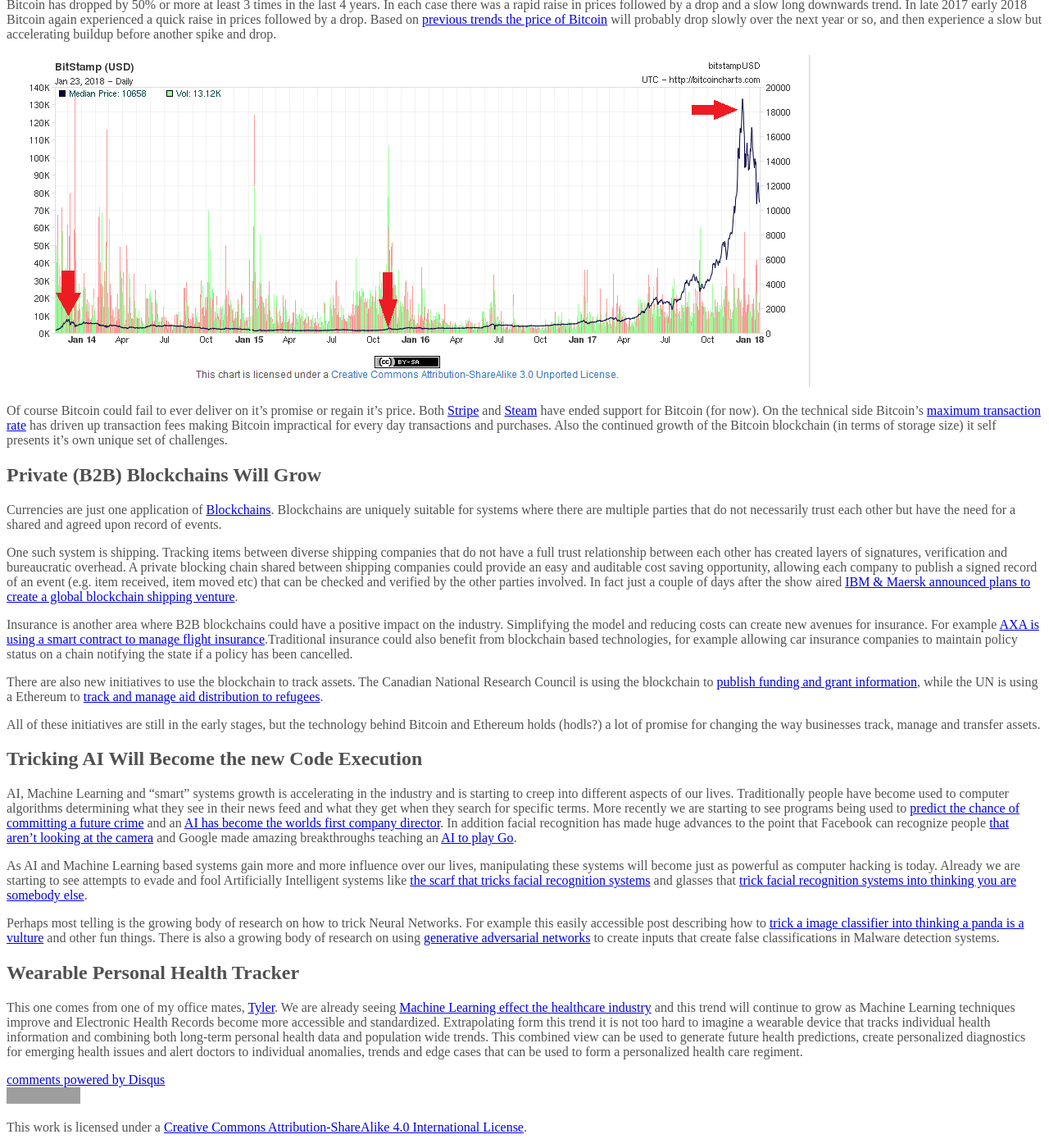
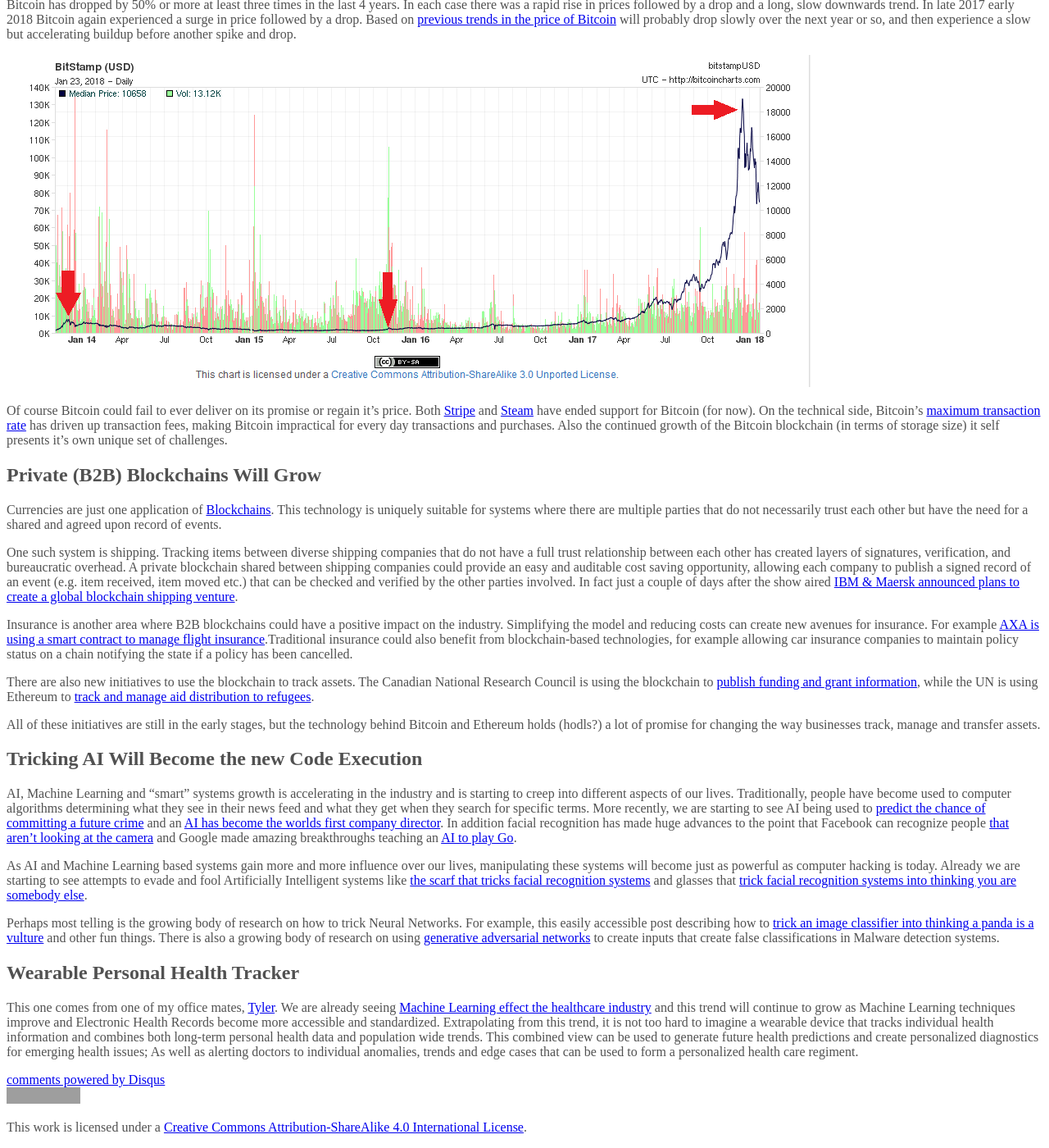
Before and after one commit to tantalum/tantalum.github.io, a Jekyll site: the page built from _posts/2018-01-23-2018-prognostications.markdown, in a window 1280 px wide and 1400 px high, scrolled down 344 px. Shown: the whole window at 82% size. Built offline with Jekyll 4.4.1, drawn with Linux system fonts in a browser that asks for light colours; comment, search, counter and statistics services are not loaded; some of the changed text lies outside the part shown; grey boxes are pictures that could not be loaded.

Commit message:
Grammer fixes for Prognostications

```diff
--- a/_posts/2018-01-23-2018-prognostications.markdown
+++ b/_posts/2018-01-23-2018-prognostications.markdown
@@ -4,38 +4,38 @@
 date: 2018-01-23
 ---
 
-It's the beginning of 2018 and over at [KOPN Tech Radio](https://www.kopn.org/programs/tech-radio/) it's time for our yearly prognostications. Obviously no one can predict the future so take everything said below with a grain (our a tablespoon) of salt. With that said, are my main predictions for the 2018 and the future. Sadly reaching the singularity isn't one of them.
+It's the beginning of 2018 and over at [KOPN Tech Radio](https://www.kopn.org/programs/tech-radio/) it's time for our yearly prognostications. Obviously no one can predict the future so take everything said below with a grain (or a tablespoon) of salt. With that said, here are my main predictions for 2018 and the future. Sadly reaching the singularity isn't one of them.
 
 <!--more-->
 
 ## Bitcoin Will Stagnate in 2018
 
-Bitcoin has dropped by 50% or more at least 3 times in the last 4 years. In each case there was a rapid raise in prices followed by a drop and a slow long downwards trend. In late 2017 early 2018 Bitcoin again experienced a quick raise in prices followed by a drop. Based on [previous trends the price of Bitcoin](https://bitcoincharts.com/charts/bitstampUSD#rg2920zczsg2014-01-23zeg2018-01-24ztgMzm1g10zm2g25zv) will probably drop slowly over the next year or so, and then experience a slow but accelerating buildup before another spike and drop.
+Bitcoin has dropped by 50% or more at least three times in the last 4 years. In each case there was a rapid rise in prices followed by a drop and a long, slow downwards trend. In late 2017 early 2018 Bitcoin again experienced a surge in price followed by a drop. Based on [previous trends in the price of Bitcoin](https://bitcoincharts.com/charts/bitstampUSD#rg2920zczsg2014-01-23zeg2018-01-24ztgMzm1g10zm2g25zv) will probably drop slowly over the next year or so, and then experience a slow but accelerating buildup before another spike and drop.
 
 ![Bitcoin Price Chart](/img/bitcoin-chart-jan-14-jan-18.png)
 
-Of course Bitcoin could fail to ever deliver on it's promise or regain it's price. Both [Stripe](https://stripe.com/blog/ending-bitcoin-support) and [Steam](https://steamcommunity.com/games/593110/announcements/detail/1464096684955433613) have ended support for Bitcoin (for now). On the technical side Bitcoin's [maximum transaction rate](https://en.bitcoin.it/wiki/Maximum_transaction_rate) has driven up transaction fees making Bitcoin impractical for every day transactions and purchases. Also the continued growth of the Bitcoin blockchain (in terms of storage size) it self presents it's own unique set of challenges.
+Of course Bitcoin could fail to ever deliver on its promise or regain it's price. Both [Stripe](https://stripe.com/blog/ending-bitcoin-support) and [Steam](https://steamcommunity.com/games/593110/announcements/detail/1464096684955433613) have ended support for Bitcoin (for now). On the technical side, Bitcoin's [maximum transaction rate](https://en.bitcoin.it/wiki/Maximum_transaction_rate) has driven up transaction fees, making Bitcoin impractical for every day transactions and purchases. Also the continued growth of the Bitcoin blockchain (in terms of storage size) it self presents it's own unique set of challenges.
 
 ## Private (B2B) Blockchains Will Grow
 
-Currencies are just one application of [Blockchains](https://en.wikipedia.org/wiki/Blockchain). Blockchains are uniquely suitable for systems where there are multiple parties that do not necessarily trust each other but have the need for a shared and agreed upon record of events.
+Currencies are just one application of [Blockchains](https://en.wikipedia.org/wiki/Blockchain). This technology is uniquely suitable for systems where there are multiple parties that do not necessarily trust each other but have the need for a shared and agreed upon record of events.
 
-One such system is shipping. Tracking items between diverse shipping companies that do not have a full trust relationship between each other has created layers of signatures, verification and bureaucratic overhead. A private blocking chain shared between shipping companies could provide an easy and auditable cost saving opportunity, allowing each company to publish a signed record of an event (e.g. item received, item moved etc) that can be checked and verified by the other parties involved. In fact just a couple of days after the show aired [IBM & Maersk announced plans to create a global blockchain shipping venture](https://www.linuxinsider.com/story/85071.html#sthash.BLgcscJ3.sfju).
+One such system is shipping. Tracking items between diverse shipping companies that do not have a full trust relationship between each other has created layers of signatures, verification, and bureaucratic overhead. A private blockchain shared between shipping companies could provide an easy and auditable cost saving opportunity, allowing each company to publish a signed record of an event (e.g. item received, item moved etc.) that can be checked and verified by the other parties involved. In fact just a couple of days after the show aired [IBM & Maersk announced plans to create a global blockchain shipping venture](https://www.linuxinsider.com/story/85071.html#sthash.BLgcscJ3.sfju).
 
-Insurance is another area where B2B blockchains could have a positive impact on the industry. Simplifying the model and reducing costs can create new avenues for insurance. For example [AXA is using a smart contract to manage flight insurance](https://www.coindesk.com/axa-using-ethereums-blockchain-new-flight-insurance-product/).Traditional insurance could also benefit from blockchain based technologies, for example allowing car insurance companies to maintain policy status on a chain notifying the state if a policy has been cancelled.
+Insurance is another area where B2B blockchains could have a positive impact on the industry. Simplifying the model and reducing costs can create new avenues for insurance. For example [AXA is using a smart contract to manage flight insurance](https://www.coindesk.com/axa-using-ethereums-blockchain-new-flight-insurance-product/).Traditional insurance could also benefit from blockchain-based technologies, for example allowing car insurance companies to maintain policy status on a chain notifying the state if a policy has been cancelled.
 
-There are also new initiatives to use the blockchain to track assets. The Canadian National Research Council is using the blockchain to [publish funding and grant information](https://globalnews.ca/news/3977745/ethereum-blockchain-canada-nrc/), while the UN is using a Ethereum to [track and manage aid distribution to refugees](http://www.wfp.org/news/news-release/blockchain-against-hunger-harnessing-technology-support-syrian-refugees).
+There are also new initiatives to use the blockchain to track assets. The Canadian National Research Council is using the blockchain to [publish funding and grant information](https://globalnews.ca/news/3977745/ethereum-blockchain-canada-nrc/), while the UN is using Ethereum to [track and manage aid distribution to refugees](http://www.wfp.org/news/news-release/blockchain-against-hunger-harnessing-technology-support-syrian-refugees).
 
 All of these initiatives are still in the early stages, but the technology behind Bitcoin and Ethereum holds (hodls?) a lot of promise for changing the way businesses track, manage and transfer assets.
 
 ## Tricking AI Will Become the new Code Execution
 
-AI, Machine Learning and "smart" systems growth is accelerating in the industry and is starting to creep into different aspects of our lives. Traditionally people have become used to computer algorithms determining what they see in their news feed and what they get when they search for specific terms. More recently we are starting to see programs being used to [predict the chance of committing a future crime](https://www.propublica.org/article/machine-bias-risk-assessments-in-criminal-sentencing) and an [AI has become the worlds first company director](http://www.dailymail.co.uk/sciencetech/article-2632920/Would-orders-ROBOT-Artificial-intelligence-world-s-company-director-Japan.html). In addition facial recognition has made huge advances to the point that Facebook can recognize people [that aren't looking at the camera](https://www.forbes.com/sites/amitchowdhry/2015/06/23/facebook-is-now-able-to-recognize-you-without-even-seeing-your-face/#3fcd41d06e8e) and Google made amazing breakthroughs teaching an [AI to play Go](https://deepmind.com/research/alphago/).
+AI, Machine Learning and "smart" systems growth is accelerating in the industry and is starting to creep into different aspects of our lives. Traditionally, people have become used to computer algorithms determining what they see in their news feed and what they get when they search for specific terms. More recently, we are starting to see AI being used to [predict the chance of committing a future crime](https://www.propublica.org/article/machine-bias-risk-assessments-in-criminal-sentencing) and an [AI has become the worlds first company director](http://www.dailymail.co.uk/sciencetech/article-2632920/Would-orders-ROBOT-Artificial-intelligence-world-s-company-director-Japan.html). In addition facial recognition has made huge advances to the point that Facebook can recognize people [that aren't looking at the camera](https://www.forbes.com/sites/amitchowdhry/2015/06/23/facebook-is-now-able-to-recognize-you-without-even-seeing-your-face/#3fcd41d06e8e) and Google made amazing breakthroughs teaching an [AI to play Go](https://deepmind.com/research/alphago/).
 
 As AI and Machine Learning based systems gain more and more influence over our lives, manipulating these systems will become just as powerful as computer hacking is today. Already we are starting to see attempts to evade and fool Artificially Intelligent systems like [the scarf that tricks facial recognition systems](https://qz.com/878820/new-camouflage-promises-to-make-you-unrecognizable-to-facial-recognition-technology/) and glasses that [trick facial recognition systems into thinking you are somebody else](https://www.theverge.com/2016/11/3/13507542/facial-recognition-glasses-trick-impersonate-fool).
 
-Perhaps most telling is the growing body of research on how to trick Neural Networks. For example this easily accessible post describing how to [trick a image classifier into thinking a panda is a vulture](https://codewords.recurse.com/issues/five/why-do-neural-networks-think-a-panda-is-a-vulture) and other fun things. There is also a growing body of research on using [generative adversarial networks](https://codewords.recurse.com/issues/five/why-do-neural-networks-think-a-panda-is-a-vulture) to create inputs that create false classifications in Malware detection systems.
+Perhaps most telling is the growing body of research on how to trick Neural Networks. For example, this easily accessible post describing how to [trick an image classifier into thinking a panda is a vulture](https://codewords.recurse.com/issues/five/why-do-neural-networks-think-a-panda-is-a-vulture) and other fun things. There is also a growing body of research on using [generative adversarial networks](https://codewords.recurse.com/issues/five/why-do-neural-networks-think-a-panda-is-a-vulture) to create inputs that create false classifications in Malware detection systems.
 
 ## Wearable Personal Health Tracker
 
-This one comes from one of my office mates, [Tyler](https://github.com/tytu16/). We are already seeing [Machine Learning effect the healthcare industry](https://www.forbes.com/sites/bernardmarr/2016/09/23/how-machine-learning-big-data-and-ai-are-changing-healthcare-forever/#16bbc2291a1c) and this trend will continue to grow as Machine Learning techniques improve and Electronic Health Records become more accessible and standardized. Extrapolating form this trend it is not too hard to imagine a wearable device that tracks individual health information and combining both long-term personal health data and population wide trends. This combined view can be used to generate future health predictions, create personalized diagnostics for emerging health issues and alert doctors to individual anomalies, trends and edge cases that can be used to form a personalized health care regiment.
+This one comes from one of my office mates, [Tyler](https://github.com/tytu16/). We are already seeing [Machine Learning effect the healthcare industry](https://www.forbes.com/sites/bernardmarr/2016/09/23/how-machine-learning-big-data-and-ai-are-changing-healthcare-forever/#16bbc2291a1c) and this trend will continue to grow as Machine Learning techniques improve and Electronic Health Records become more accessible and standardized. Extrapolating from this trend, it is not too hard to imagine a wearable device that tracks individual health information and combines both long-term personal health data and population wide trends. This combined view can be used to generate future health predictions and create personalized diagnostics for emerging health issues; As well as alerting doctors to individual anomalies, trends and edge cases that can be used to form a personalized health care regiment.
```
